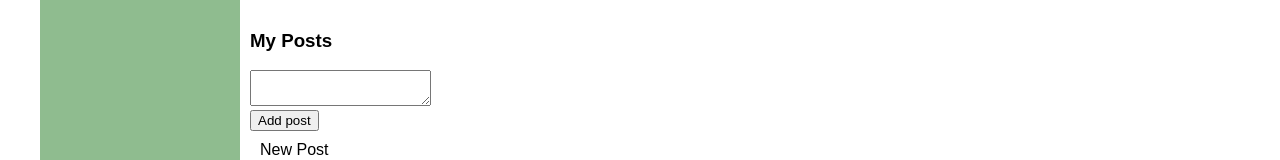
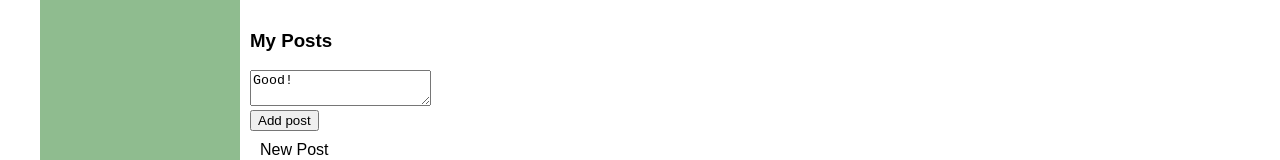
Before and after one commit to Shurygina-Jul/First_react_app, a React (Create React App) app: page /profile in a window 1280 px wide. Shown: the part 851-1011 px from the top of the page. Built offline with nearby package versions, Linux system fonts and the light colour scheme.

Commit message:
добавление поста на стену + flux круговорот

```diff
--- a/src/App.js
+++ b/src/App.js
@@ -8,6 +8,7 @@ import { Route, BrowserRouter } from "react-router-dom";
 import News from "./Components/News/News";
 import Music from "./Components/Music/Music";
 import Settings from "./Components/Settings/Settings";
+import { updateNewPostText } from "./Redux/State";
 
 const App = (props) => {
   return (
@@ -24,8 +25,9 @@ const App = (props) => {
             path="/profile"
             render={() => (
               <Profile
-                state={props.state.profilePage}
+                profilePage={props.state.profilePage}
                 addPost={props.addPost}
+                updateNewPostText={props.updateNewPostText}
               />
             )}
           />
--- a/src/Components/Profile/MyPosts/MyPosts.jsx
+++ b/src/Components/Profile/MyPosts/MyPosts.jsx
@@ -7,8 +7,11 @@ const MyPosts = (props) => {
   ));
   let newPostElement = React.createRef();
   let addPost = () => {
+    props.addPost();
+  };
+  let onPostChange = () => {
     let text = newPostElement.current.value;
-    props.addPost(text);
+    props.updateNewPostText(text);
   };
   return (
     <div className={s.postBlock}>
@@ -17,7 +20,11 @@ const MyPosts = (props) => {
       </div>
       <div>
         <div>
-          <textarea ref={newPostElement}></textarea>
+          <textarea
+            onChange={onPostChange}
+            ref={newPostElement}
+            value={props.newPostText}
+          />
         </div>
         <div>
           <button onClick={addPost}>Add post</button>
--- a/src/Components/Profile/Profile.jsx
+++ b/src/Components/Profile/Profile.jsx
@@ -3,11 +3,17 @@ import s from "./Profile.module.css";
 import MyPosts from "./MyPosts/MyPosts";
 import ProfileInfo from "./MyPosts/ProfileInfo/ProfileInfo";
 import Post from "./MyPosts/Post/Post";
+import { updateNewPostText } from "../../Redux/State";
 const Profile = (props) => {
   return (
     <div>
       <ProfileInfo />
-      <MyPosts posts={props.state.posts} addPost={props.addPost} />
+      <MyPosts
+        posts={props.profilePage.posts}
+        addPost={props.addPost}
+        newPostText={props.profilePage.newPostText}
+        updateNewPostText={props.updateNewPostText}
+      />
     </div>
   );
 };
--- a/src/Redux/State.js
+++ b/src/Redux/State.js
@@ -1,9 +1,12 @@
+import { rerenderEntierTree } from "../Render";
+
 let state = {
   profilePage: {
     posts: [
       { id: 1, message: "Hi, how are you?", likes: 10 },
       { id: 2, message: "It's my first post", likes: 0 },
     ],
+    newPostText: "Good!",
   },
   dialogsPage: {
     messages: [
@@ -23,12 +26,21 @@ let state = {
   },
   sidebar: {},
 };
-export let addPost = (postMessage) => {
+window.state = state;
+
+export let addPost = () => {
   let newPost = {
     id: 3,
-    message: postMessage,
+    message: state.profilePage.newPostText,
     likes: 0,
   };
   state.profilePage.posts.push(newPost);
+  state.profilePage.newPostText = "";
+  rerenderEntierTree(state);
+};
+
+export let updateNewPostText = (newText) => {
+  state.profilePage.newPostText = newText;
+  rerenderEntierTree(state);
 };
 export default state;
--- /dev/null
+++ b/src/Render.js
@@ -0,0 +1,19 @@
+import React from "react";
+import ReactDOM from "react-dom";
+import "./index.css";
+import App from "./App";
+import { addPost, updateNewPostText } from "./Redux/State";
+import { BrowserRouter } from "react-router-dom";
+
+export let rerenderEntierTree = (state) => {
+  ReactDOM.render(
+    <BrowserRouter>
+      <App
+        state={state}
+        addPost={addPost}
+        updateNewPostText={updateNewPostText}
+      />
+    </BrowserRouter>,
+    document.getElementById("root")
+  );
+};
--- a/src/index.js
+++ b/src/index.js
@@ -1,19 +1,9 @@
-import React from "react";
-import ReactDOM from "react-dom";
 import "./index.css";
-import App from "./App";
 import * as serviceWorker from "./serviceWorker";
 import state from "./Redux/State";
-import { addPost } from "./Redux/State";
 
-ReactDOM.render(
-  <React.StrictMode>
-    <App state={state} addPost={addPost} />
-  </React.StrictMode>,
-  document.getElementById("root")
-);
+import { rerenderEntierTree } from "./Render";
 
-// If you want your app to work offline and load faster, you can change
-// unregister() to register() below. Note this comes with some pitfalls.
-// Learn more about service workers: https://bit.ly/CRA-PWA
+rerenderEntierTree(state);
+
 serviceWorker.unregister();
```
